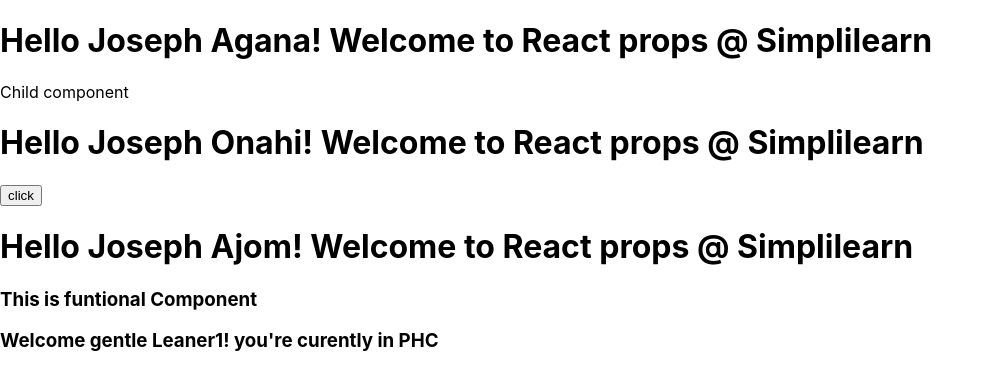
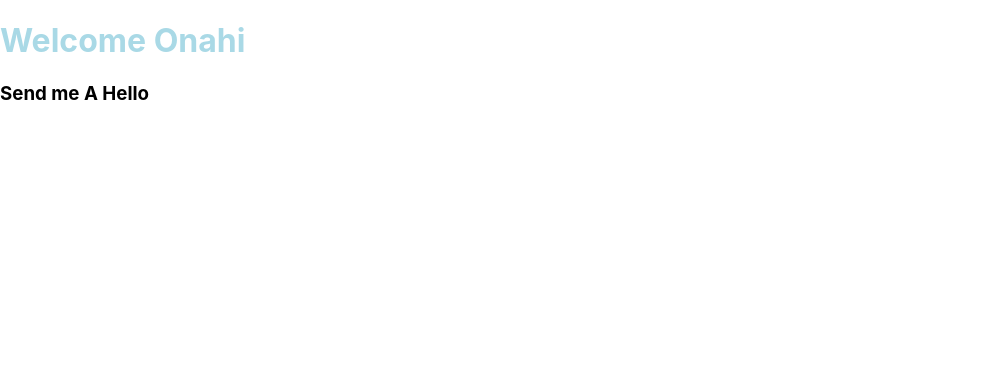
Before and after one commit to Agana-Joseph/ReactMediaApp, a React (Create React App) app: page / in a window 1280 px wide. Shown: the top 390 px of the page, without its empty margins (0-994 px from the left). Built offline with nearby package versions, Linux system fonts and the light colour scheme; the HTML template or start-up script is replaced by a standard one.

Commit message:
Building Instagram clone

```diff
--- a/src/App.js
+++ b/src/App.js
@@ -1,16 +1,19 @@
-import Pages from "./pages/Pages"
-import ClassProps from "./ClassProps";
-import FuntionProps from "./FuntionProps";
-function App() {
-  return (
-    <div className="App">
-      <ClassProps name = "Agana" ><p>Child component</p></ClassProps>
-      <ClassProps name = "Onahi" ><button>click</button></ClassProps>
-      <ClassProps name = "Ajom"/>
-      <FuntionProps name = "Leaner1" location = "PHC"/>
-      <Pages />
+import React from "react";
+import "./index.css";
+import NewCom from "./Componets/NewCom";
+
+class App extends React.Component {
+  styles = {
+    fontStyle: "bold",
+    color: "#a9d9e6"
+  };
+  render() {
+    return ( <div className="App">
+      <h1 style={this.styles}>Welcome Onahi</h1>
+      <NewCom />
     </div>
-  );
+    )
+  }
 }
 
 export default App;
--- a/src/ClassProps.jsx
+++ /dev/null
@@ -1,14 +0,0 @@
-import React, { Component } from 'react'
-
-class ClassProps extends Component {
-  render() {
-    return (
-      <div>
-        <h1>Hello Joseph {this.props.name}! Welcome to React props @ Simplilearn</h1>
-        <p>{this.props.children}</p>
-      </div>
-    )
-  }
-}
-
-export default ClassProps
--- /dev/null
+++ b/src/Componets/NewCom.jsx
@@ -0,0 +1,18 @@
+import React, { Component } from 'react'
+
+export class NewCom extends Component {
+  constructor(props) {
+    super(props)
+
+    this.state = {
+       message: "Send me A Hello"
+    };
+  }
+  render() {
+    return (
+      <div className=''><h3>{this.state.message}</h3></div>
+    )
+  }
+}
+
+export default NewCom
--- a/src/FuntionProps.jsx
+++ /dev/null
@@ -1,10 +0,0 @@
-import React from "react";
-
-function FuntionProps(props){
-    return( <div>
-        <h3>This is funtional Component</h3>
-        <h3>Welcome gentle {props.name}! you're curently in {props.location}</h3>
-    </div>
-    )
-}
-export default FuntionProps;
--- a/src/pages/Pages.jsx
+++ /dev/null
@@ -1,10 +0,0 @@
-import React from 'react'
-function Pages() {
-  return (
-    <div>
-
-    </div>
-  )
-}
-
-export default Pages
```
